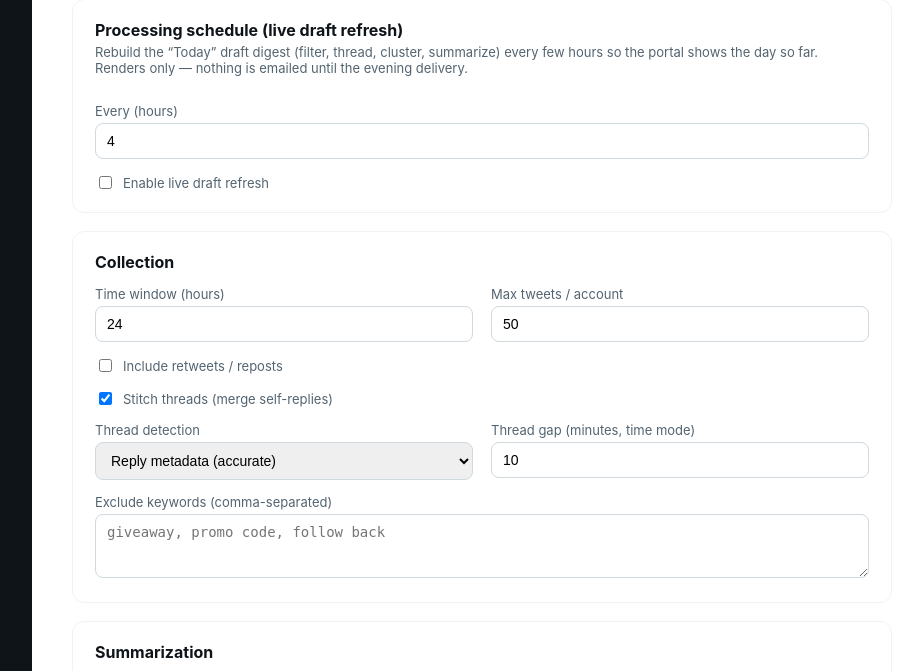
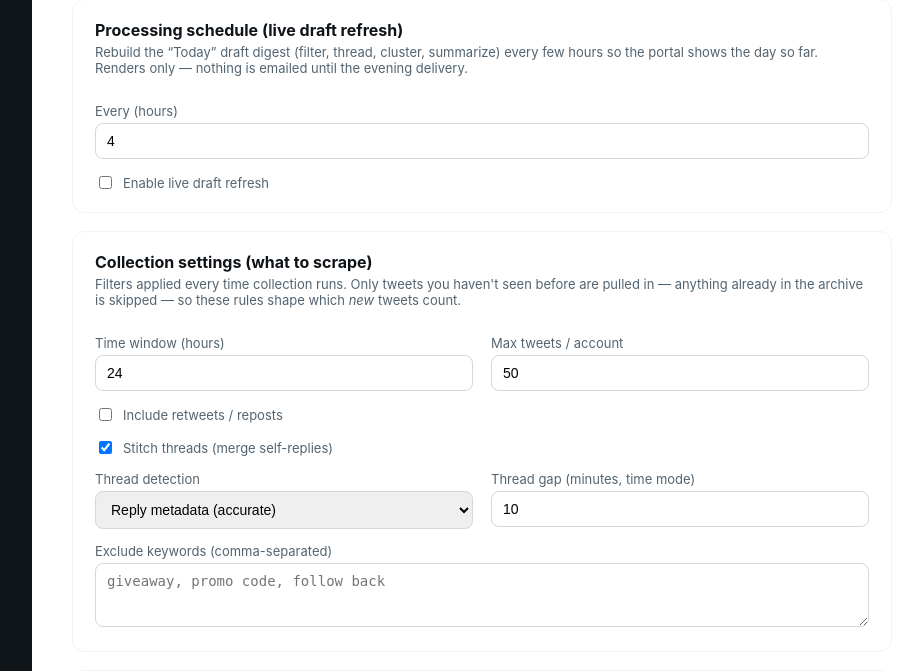
Before and after one commit to kunwarmahen/tweetsummaryagent, a FastAPI app: page /settings in a window 1280 px wide. Shown: the part 592-1263 px from the top of the page, without its empty margins (188-1111 px from the left). Run offline with FastAPI, Linux system fonts and the light colour scheme; data that the repository does not hold is empty.

Commit message:
docs: clarify Collection settings card in settings UI
Rename the second "Collection" card to "Collection settings (what to
scrape)" so it no longer looks like a duplicate of the collection
schedule, and note that only previously-unseen tweets are pulled in.

```diff
--- a/web/templates/settings.html
+++ b/web/templates/settings.html
@@ -63,7 +63,11 @@
   </div>
 
   <div class="card">
-    <strong>Collection</strong>
+    <strong>Collection settings (what to scrape)</strong>
+    <p class="muted" style="margin-top:4px;font-size:13px;">
+      Filters applied every time collection runs. Only tweets you haven't seen before are pulled in —
+      anything already in the archive is skipped — so these rules shape which <em>new</em> tweets count.
+    </p>
     <div class="row">
       <div><label>Time window (hours)</label><input type="number" name="time_window_hours" min="1" value="{{ cfg.time_window_hours }}"></div>
       <div><label>Max tweets / account</label><input type="number" name="max_tweets_per_account" min="1" value="{{ cfg.max_tweets_per_account }}"></div>
```
